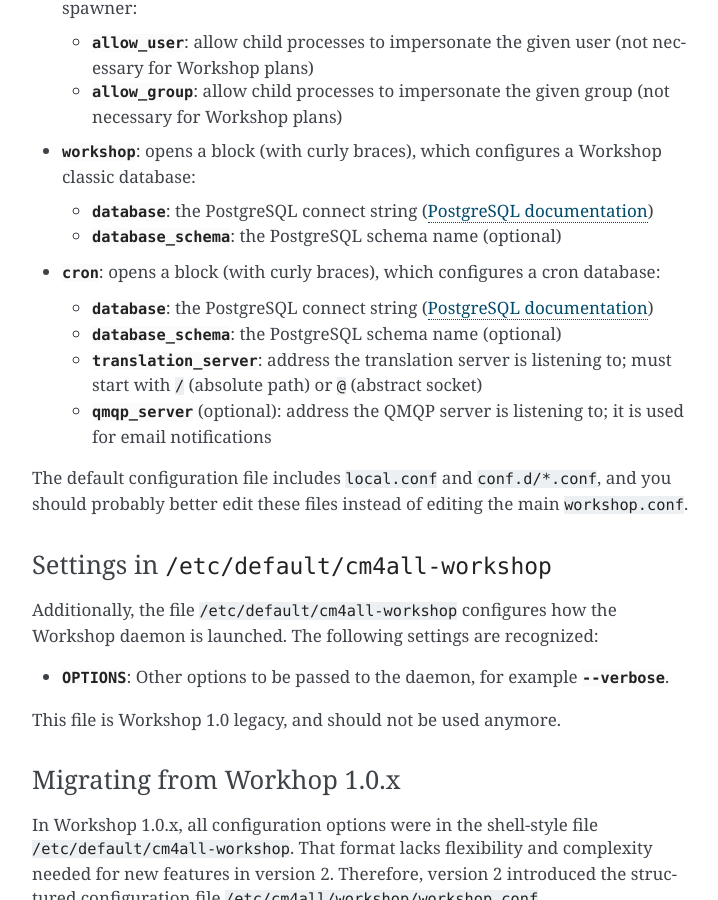
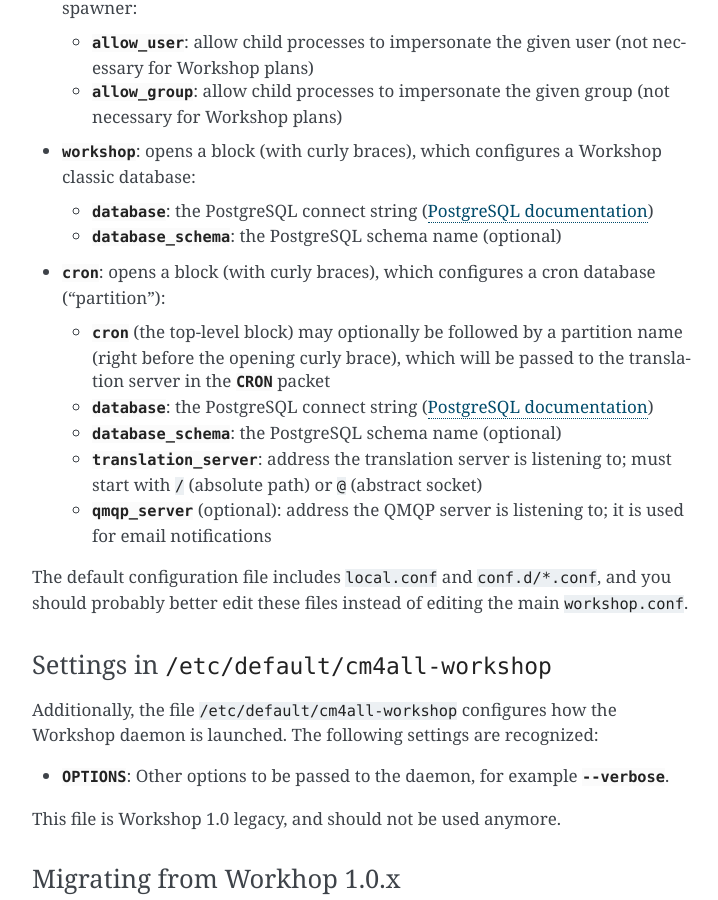
Before and after one commit to CM4all/workshop, a Sphinx documentation site: the page built from doc/index.rst, in a window 1280 px wide and 900 px high, scrolled down 1410 px. Shown: the whole window, without its empty margins (388-1106 px from the left). Built offline with Sphinx 7.4.7, drawn with Linux system fonts in a browser that asks for light colours.

Commit message:
doc: document the cron partition name

```diff
--- a/doc/index.rst
+++ b/doc/index.rst
@@ -76,8 +76,12 @@
     <https://www.postgresql.org/docs/9.6/static/libpq-connect.html#LIBPQ-CONNSTRING>`_)
   * :envvar:`database_schema`: the PostgreSQL schema name (optional)
 * :envvar:`cron`: opens a block (with curly braces), which
-  configures a cron database:
+  configures a cron database ("partition"):
 
+  * :envvar:`cron` (the top-level block) may optionally be followed by
+    a partition name (right before the opening curly brace), which
+    will be passed to the translation server in the :envvar:`CRON`
+    packet
   * :envvar:`database`: the PostgreSQL connect string (`PostgreSQL
     documentation
     <https://www.postgresql.org/docs/9.6/static/libpq-connect.html#LIBPQ-CONNSTRING>`_)
```
